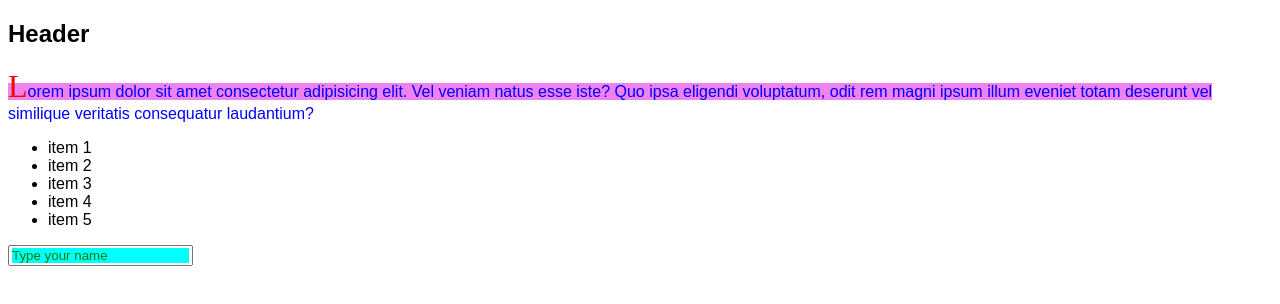
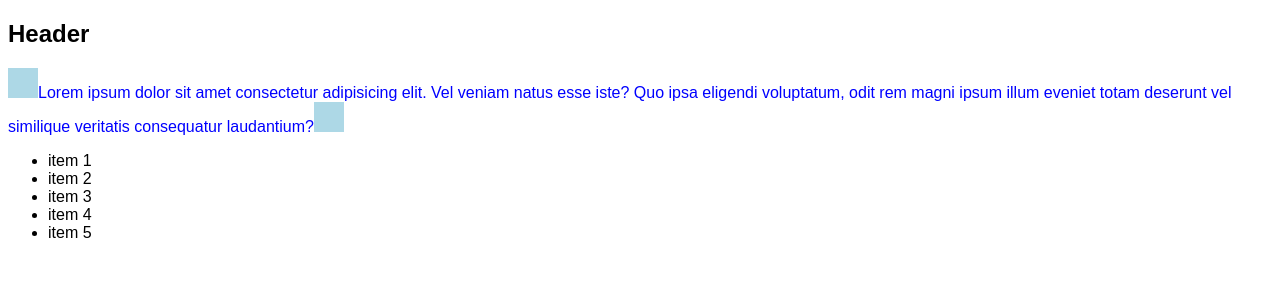
Before and after one commit to kate-miah/021, a plain HTML site: page index.html in a window 1280 px wide. Drawn offline with Linux system fonts and the light colour scheme.

Commit message:
after, before

```diff
--- a/assets/style.css
+++ b/assets/style.css
@@ -6,22 +6,12 @@ p {
     color: blue;
 }
 
-p::first-letter {
-        color: red;
-        font-family: serif;
-        font-size: 2em;
+p::before, p::after {
+    color: red;
+    font-size: 3em;
+    background-color: lightblue;
+    width: 30px;
+    height: 30px;
+    content: '';
+    display: inline-block;
 }
-
-p::first-line {
-    background-color: violet;
-}
-
-p::selection {
-    background-color: rgba(255, 255, 0, 0.555);
-    color: red;
-}
-
-input::placeholder {
-    color: green;
-    background-color: aqua;
-}
--- a/index.html
+++ b/index.html
@@ -20,7 +20,7 @@
             <li>item 4</li>
             <li>item 5</li>
         </ul>
-        <input type="text" placeholder="Type your name"/>
+
     </article>
    </main>
 </body>
```
